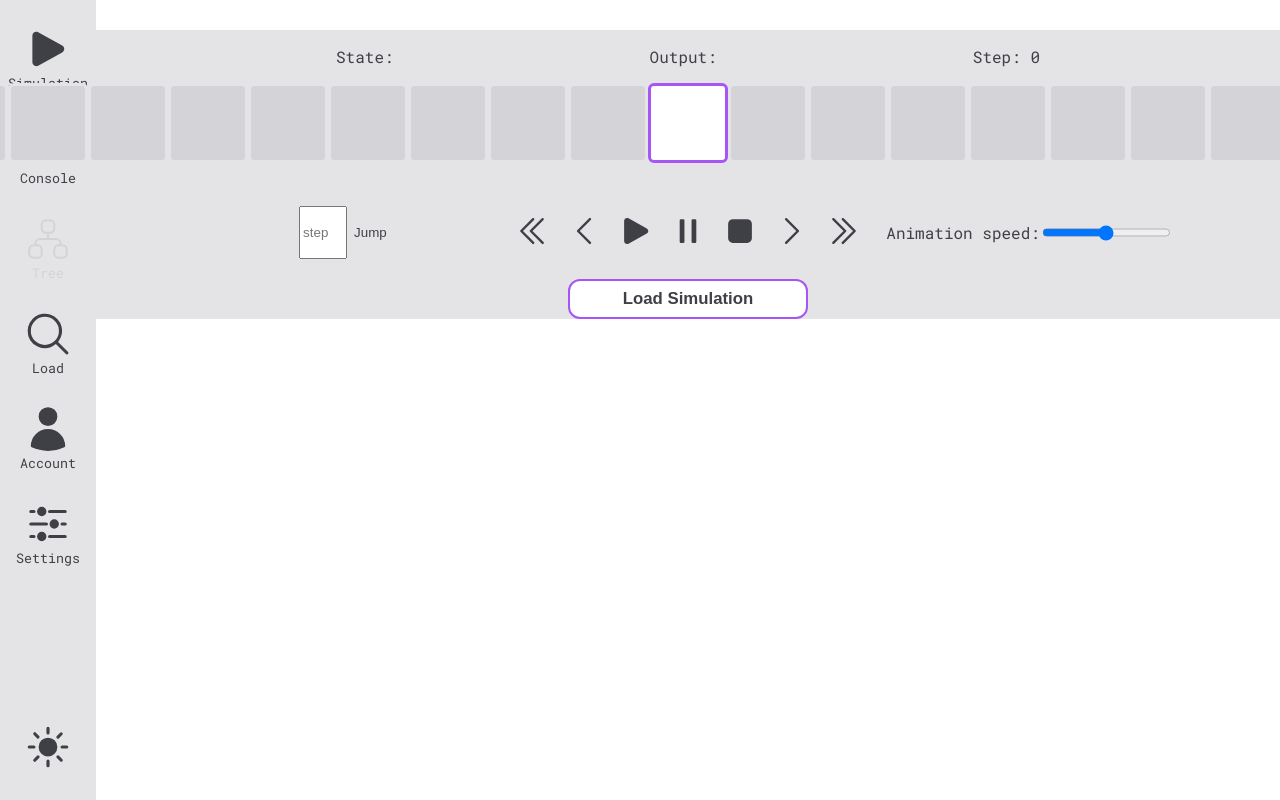
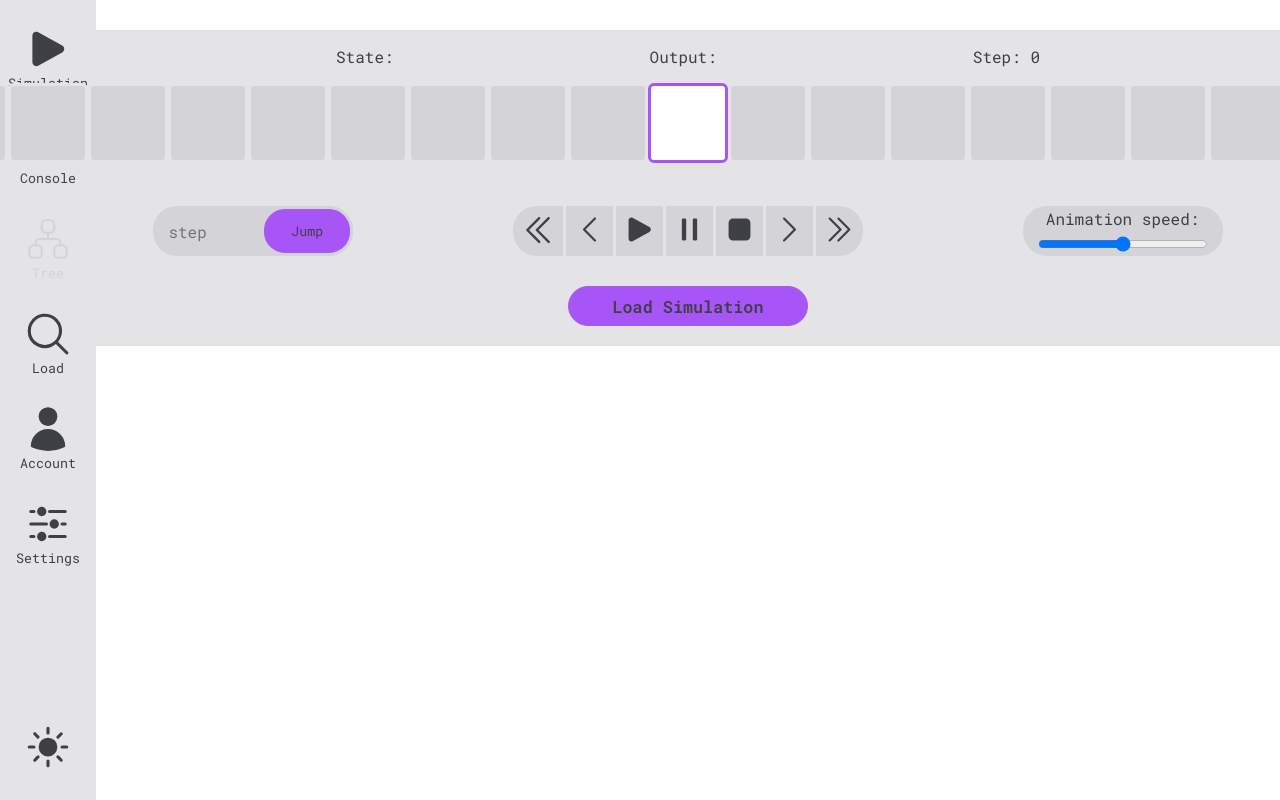
Before and after one commit to Haranana/Turing-Machine-Simulator-Frontend, a React (Vite) app: page / in a window 1280 px wide. Shown: the top 800 px of the page. Built offline with nearby package versions, Linux system fonts and the light colour scheme.

Commit message:
further updates to tapes visuals

```diff
--- a/src/features/Tape/TapesController.tsx
+++ b/src/features/Tape/TapesController.tsx
@@ -615,7 +615,7 @@ export const TapesController = ({ tapeState, radius = 10, cellPx = 80, animateMs
               onChange={(e) => onTapeInputChange(e.target.value, i)}
             />
             <button
-              className={`EnterInputButton SimulationControlsButton tooltip extraTooltipPadding ${isSimulationLoaded() ? "DisabledButton" : ""}`}
+              className={`EnterInputButton tooltip extraTooltipPadding ${isSimulationLoaded() ? "DisabledButton" : ""}`}
               onClick={() => enterInput(i)}
               disabled={isSimulationLoaded()}
               data-tooltip={isSimulationLoaded() ? "Cannot enter input when simulation is loaded" : "Enter input"}
@@ -637,7 +637,7 @@ export const TapesController = ({ tapeState, radius = 10, cellPx = 80, animateMs
               >
           </input>
 
-          <button className={`SimulationControlsButton tooltip TapeActionsButton  ${!isSimulationLoaded()? "DisabledButton" : ""}`} onClick={()=>{if(jumpToRef.current!=null) jumpToSimulation(jumpToRef.current)}}
+          <button className={`JumpToButton tooltip  ${!isSimulationLoaded()? "DisabledButton" : ""}`} onClick={()=>{if(jumpToRef.current!=null) jumpToSimulation(jumpToRef.current)}}
             disabled = {!isSimulationLoaded()} data-tooltip={!isSimulationLoaded()? "Simulation not loaded" : "Jump to given step"}>
             Jump
           </button>
--- a/src/features/Tape/tape.css
+++ b/src/features/Tape/tape.css
@@ -56,20 +56,113 @@
   display: flex;
   flex-direction: row;
   justify-content: center;
-  width: 20%
+  max-width: 200px;
+  width: 20%;
+  height: 50px;
+
+  background-color: var(--color-medium);
+  border-radius: var(--border-radius-strong);
 }
+
+.JumpToInput{
+  color: var(--color-text);
+  font: var(--font-1);
+  width: 50%;
+  max-width: 100px;
+  background-color: transparent;
+  outline: none;
+  border: none;
+  padding-left: 15px;
+}
+
+.JumpToButton{
+
+  background-color: var(--color-accent);
+  border-radius: var(--border-radius-strong);
+  max-width: 100px;
+  width: 50%;
+  border: 3px solid var(--color-medium);
+  color: var(--color-button-text);
+  font-family: var(--font-1);
+
+}
+
+.JumpToButton:hover{
+  cursor: pointer;
+}
+
+.JumpToButton.DisabledButton{
+  color: var(--color-text);
+  /*background-color: var(--color-accent-transparent);*/
+}
+
+.JumpToButton.DisabledButton:hover{
+  cursor: default;
+}
+
 
 .FlowControls{
  display: flex;
  flex-direction: row;
  justify-content: center;
+ width: max-content;
+ margin-left: 10%;
+ margin-right: 10%;
+ border-radius: var(--border-radius-strong);
+ background-color: var(--color-medium);
+}
+
+.FlowControls > .SimulationControlsButton + .SimulationControlsButton {
+  border-left: 3px solid var(--color-strong);
+}
+
+.SimulationControlsButton{
+  min-width: 50px;
+  min-height: 50px;
+  color: var(--color-text);
+  background-color: transparent;
+  cursor: pointer;
+  border: none;
+}
+
+.ToStartButton{
+  border-top-left-radius: var(--border-radius-strong);
+  border-bottom-left-radius: var(--border-radius-strong);
+}
+
+.ToEndButton{
+  border-top-right-radius: var(--border-radius-strong);
+  border-bottom-right-radius: var(--border-radius-strong);
+}
+
+.SimulationControlsButton.DisabledButton{
+  /*background-color: var(--color-extreme);*/
+  cursor: default;
+}
+
+.SimulationControlsButton:hover{
 }
 
 .SpeedControls{
   display: flex;
-  flex-direction: row;
+  flex-direction: column;
   justify-content: center;
-  width: 20%
+  align-items: center;
+  width: 20%;
+  max-width: 200px;
+  background-color: var(--color-medium);
+  border-radius: var(--border-radius-strong);
+}
+
+.SpeedControls>p{
+  margin: 0px;
+  margin-bottom: 5px;
+  font-family: var(--font-1);
+  color: var(--color-text);
+}
+
+.SpeedControls>input{
+  width: 85%;
 }
 
 .TapeWrapper {
@@ -127,25 +220,7 @@
   align-content: center;
 }
 
-.SimulationControlsButton{
-  min-width: 50px;
-  min-height: 50px;
-  color: var(--color-text);
-  background-color: var(--color-primary-2);
-  margin: 1px;
-  cursor: pointer;
-  border: none;
-  border-radius: 5px;
-}
 
-.SimulationControlsButton.DisabledButton{
-  background-color: var(--color-primary-1);
-  cursor: default;
-}
-
-.SimulationControlsButton:hover{
-   background-color: var(--color-primary-1);
-}
 
 .TapeActions{
   display: flex;
@@ -166,7 +241,7 @@
 }
 
 .TapeActionsButton.DisabledButton{
-    background-color: var(--color-primary-1);
+  /*background-color: var(--color-primary-1);*/
   cursor: default;
 }
 
@@ -178,54 +253,97 @@
 
 .InputContainer {
   /*overflow: hidden;*/ /*breaks tooltip when hidden*/
-
   max-height: 0;
   opacity: 0;
   transition: max-height 250ms ease, opacity 200ms ease;
   align-self: stretch;
+
   display: flex;
   flex-direction: row;
   justify-content: left;
+  align-items: center;
+
+  border: none;
+  padding-left: 15px;
+  min-width: 250px;
+  width: 15%;
+  height: 35px;
+  border-radius: var(--border-radius-strong);
+  background-color: var(--color-medium);
 
 }
 
 .InputContainer.InputContainerVisible{
   max-height: 1000px;
   opacity: 1;
-  box-sizing: border-box;
+  margin-bottom: 15px;
 }
 
-.SimulationControlsButton:hover{
-   background-color: var(--color-primary-1);
+.TapeInputField{
+    font-family: var(--font-1);
+    color: var(--color-text);
+    background-color: transparent;
+    outline: none;
+    border: none;
+    width: 75%;
+    height: 100%;
+
 }
 
-.SimulationControlsButton.EnterInputButton{
-  min-width: 25px;
-  min-height: 25px;
+.EnterInputButton{
+  min-width: 0px;
+  min-height: 0px;
+
+  width: 25%;
+  height: 100%;
+  display: flex;
+  flex-direction: row;
+  cursor: pointer;
+
+  border-radius: var(--border-radius-strong);
+  align-content: center;
+  align-items: center;
+  justify-content: center;
+  color: var(--color-button-text);
+
+  cursor: pointer;
+  font-weight: bold;
+  font-family: var(--font-1);
+  background-color: var(--color-accent);
+  border: 3px solid var(--color-medium);
+}
+
+.EnterInputButton.DisabledButton{
+  /*background-color: var(--color-accent-muted);*/
+  cursor: default;
 }
 
 .LoadSimulationContainer{
-  margin-top: 20px;
+  margin-top: 30px;
   height: 40px;
   width: 15%;
   min-width: 100px;
+  margin-bottom: 20px;
 }
 
 .LoadSimulationButton{
-  background-color: var(--color-extreme);
-  border: solid 2px var(--color-accent);
+  background-color: var(--color-accent);
+
   cursor: pointer;
-  /*border: none;*/
+  border: 1px solid var(--color-accent);
   font-weight: 600;
   font-size: 105%;
-  border-radius: var(--border-radius-mild);
+  border-radius: var(--border-radius-strong);
   color: var(--color-text);
   width: 100%;
   height: 100%;
+  font-family: var(--font-1);
+  outline: none;
+
 }
 
 .LoadSimulationButton.DisabledButton{
-  background-color: var(--color-accent-hover);
+  /*background-color: var(--color-accent-transparent);*/
   cursor: default;
 }
 
@@ -236,8 +354,9 @@
   align-items: center;
 }
 .SimulationName{
-  font-family: var(--font-secondary);
+  font-family: var(--font-1);
   font-size: 200%;
     margin-top: 4px;
   margin-bottom: 4px;
+  color: var(--color-text);
 }
--- a/src/index.css
+++ b/src/index.css
@@ -26,6 +26,8 @@
   --accent-900: #581c87;
   --accent-950: #3b0764;
 
+
+
   --color-red: rgb(187, 77, 77);
 
   --color-extreme:           #ffffff;
@@ -40,6 +42,8 @@
 
   --color-accent:       var(--accent-500);
   --color-accent-hover: var(--accent-400);
+  --color-accent-muted: var(--accent-200);
+   --color-accent-transparent: #e9d5ffaa;
 
   --font-1: "Roboto Mono", monospace;
   --font-2: "Poppins", sans-serif;
@@ -62,6 +66,8 @@ html[data-theme="dark"] {
 
   --color-accent:       var(--accent-500);
   --color-accent-hover: var(--accent-400);
+  --color-accent-muted: var(--accent-950);
+  --color-accent-transparent: #3c0764b0;
 }
 
 #main-body{
```
